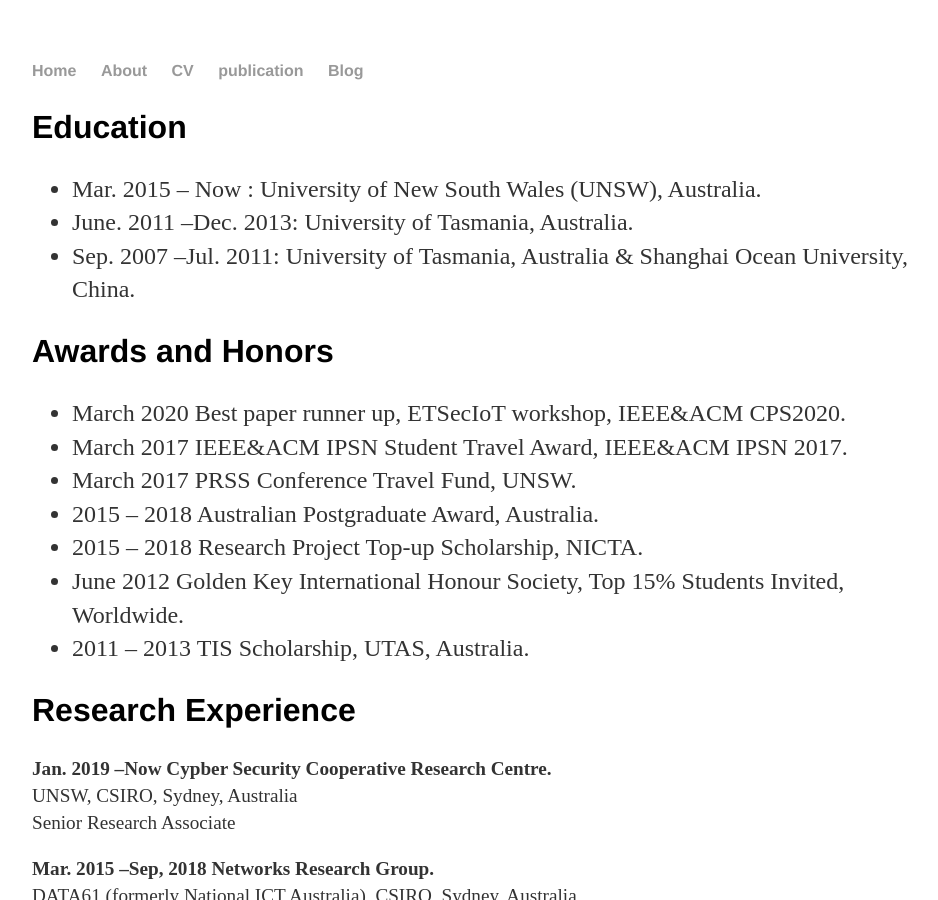
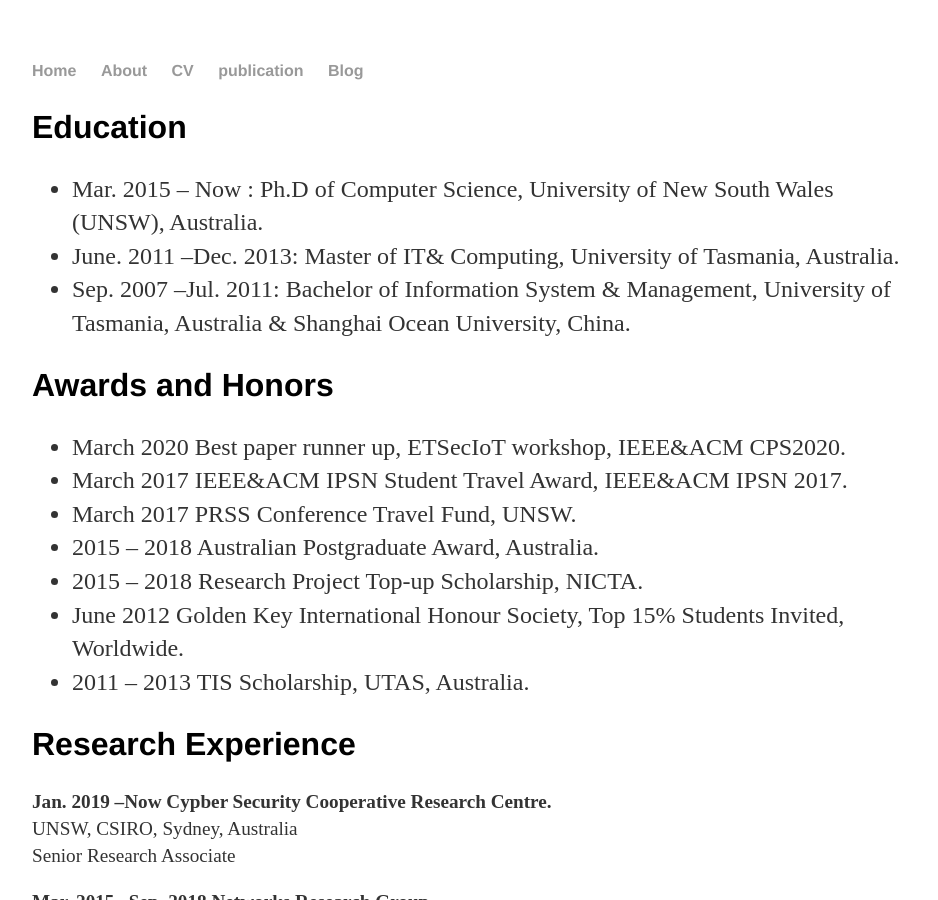
Before and after one commit to WanliXue/WanliXue.github.io, a Jekyll site: the page built from cv/index.html, in a window 1280 px wide and 900 px high. Shown: the whole window, without its empty margins (160-1098 px from the left). Built offline with Jekyll 4.4.1, drawn with Linux system fonts in a browser that asks for light colours.

Commit message:
Update index.html

```diff
--- a/cv/index.html
+++ b/cv/index.html
@@ -7,9 +7,9 @@
 		<!-- <a href="/downloadable/wanli_CV.pdf" class="download" title="Download CV as PDF">Download CV</a> -->
 		<h2>Education</h2>
 		<ul class="education">
-			<li>Mar. 2015 – Now : University of New South Wales (UNSW), Australia.</li>
-			<li>June. 2011 –Dec. 2013: University of Tasmania, Australia.</li>
-			<li>Sep. 2007 –Jul. 2011: University of Tasmania, Australia & Shanghai Ocean University, China.</li>
+			<li>Mar. 2015 – Now : Ph.D of Computer Science, University of New South Wales (UNSW), Australia.</li>
+			<li>June. 2011 –Dec. 2013: Master of IT& Computing, University of Tasmania, Australia.</li>
+			<li>Sep. 2007 –Jul. 2011: Bachelor of Information System & Management, University of Tasmania, Australia & Shanghai Ocean University, China.</li>
 			</ul>
 		<h2>Awards and Honors </h2>
 
```
